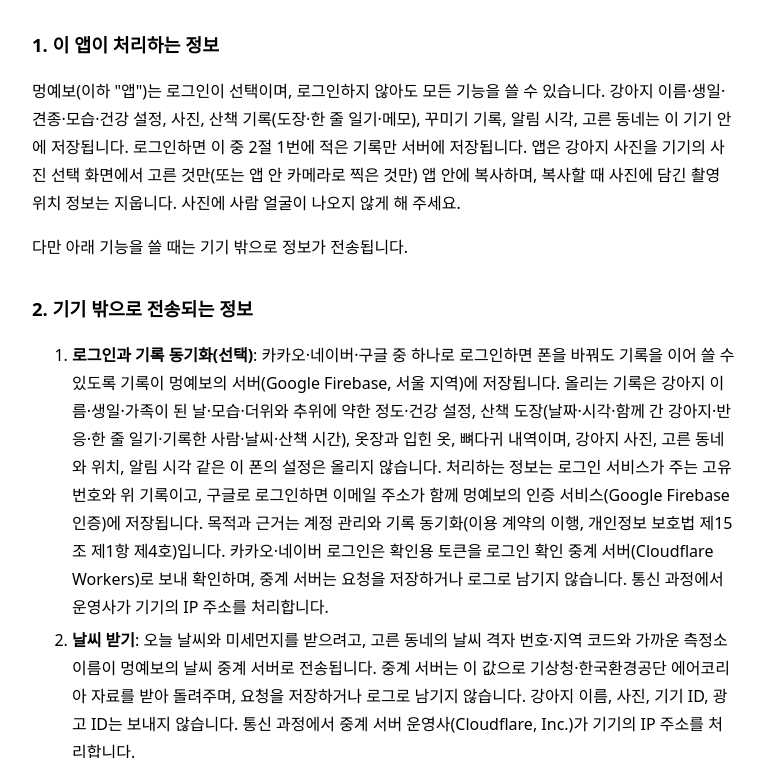
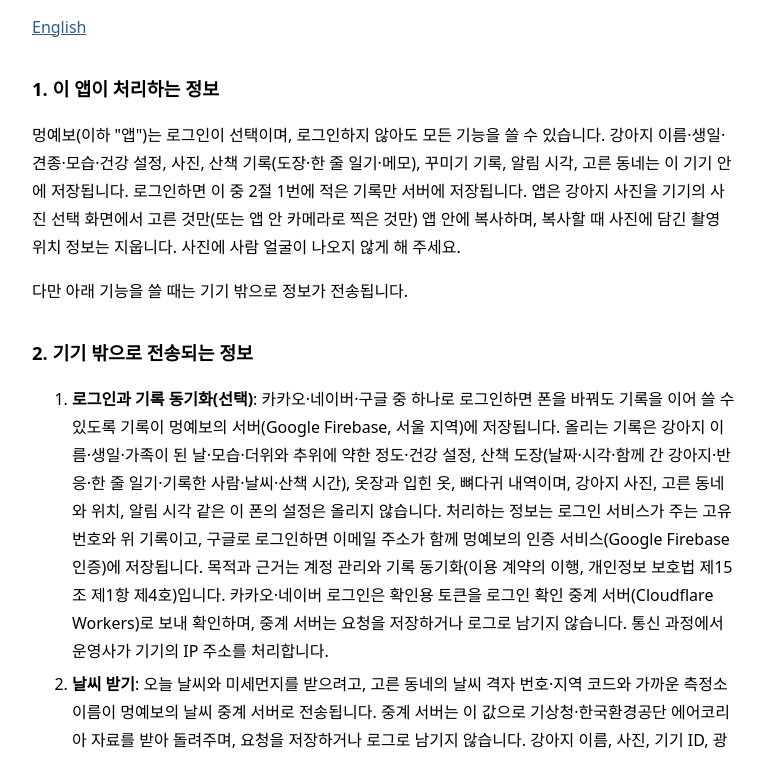
Before and after one commit to isaacapps/isaacapps.github.io, a plain HTML site: page w/privacy.html in a window 1280 px wide. Shown: the part 121-879 px from the top of the page, without its empty margins (256-1021 px from the left). Drawn offline with Linux system fonts and the light colour scheme.

Commit message:
Add files via upload

```diff
--- a/w/privacy.html
+++ b/w/privacy.html
@@ -20,6 +20,7 @@
 <body>
 <h1>멍예보 개인정보처리방침</h1>
 <p class="meta">시행일: 2026-11-07 · 개발자: 이삭(Isaac Apps)</p>
+<p class="meta"><a href="en/privacy.html">English</a></p>
 
 <h2>1. 이 앱이 처리하는 정보</h2>
 <p>멍예보(이하 "앱")는 로그인이 선택이며, 로그인하지 않아도 모든 기능을 쓸 수 있습니다. 강아지 이름·생일·견종·모습·건강 설정, 사진, 산책 기록(도장·한 줄 일기·메모), 꾸미기 기록, 알림 시각, 고른 동네는 이 기기 안에 저장됩니다. 로그인하면 이 중 2절 1번에 적은 기록만 서버에 저장됩니다. 앱은 강아지 사진을 기기의 사진 선택 화면에서 고른 것만(또는 앱 안 카메라로 찍은 것만) 앱 안에 복사하며, 복사할 때 사진에 담긴 촬영 위치 정보는 지웁니다. 사진에 사람 얼굴이 나오지 않게 해 주세요.</p>
```
Also changed, not shown: w/terms.html (+1 -0 lines).
